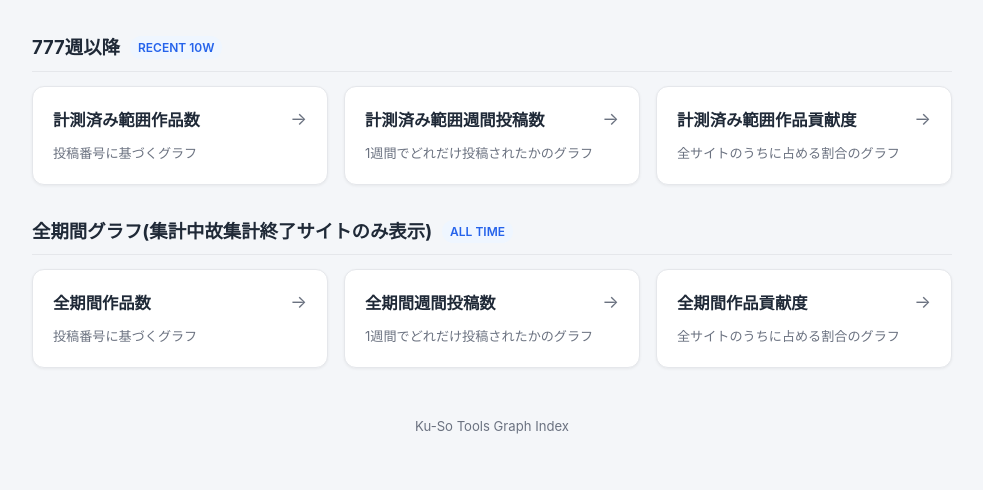
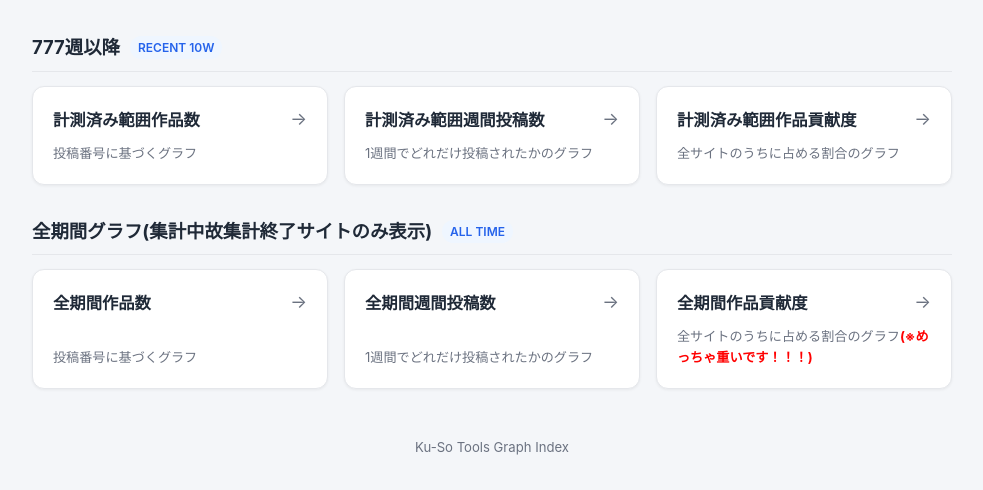
Before and after one commit to shimousaminato/ku-so-tools, a plain HTML site: page graph/index.html in a window 1280 px wide. Shown: the part 120-610 px from the top of the page, without its empty margins (148-1131 px from the left). Drawn offline with Linux system fonts and the light colour scheme.

Commit message:
Update index.html

```diff
--- a/graph/index.html
+++ b/graph/index.html
@@ -240,7 +240,7 @@
               <span class="card-title">全期間作品貢献度</span>
               <span class="card-arrow">→</span>
             </div>
-            <div class="card-meta">全サイトのうちに占める割合のグラフ</div>
+            <div class="card-meta">全サイトのうちに占める割合のグラフ<span style="color: red; font-weight: bold;">(※めっちゃ重いです！！！)</span></div>
           </a>
         </div>
       </section>
```
